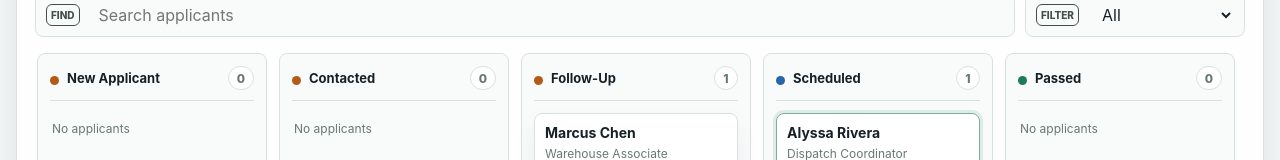
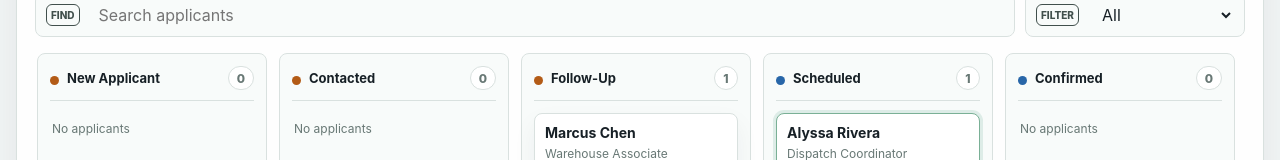
Before and after one commit to jedocaton1997-coder/applicant-tracker-system, a React (Vite) app: page / in a window 1280 px wide. Shown: the part 472-632 px from the top of the page. Built offline with nearby package versions, Linux system fonts and the light colour scheme.

Commit message:
Add confirmed applicant status

```diff
--- a/src/App.tsx
+++ b/src/App.tsx
@@ -5,6 +5,7 @@ type Status =
   | "Contacted"
   | "Follow-Up"
   | "Scheduled"
+  | "Confirmed"
   | "Passed"
   | "Failed"
   | "Cancelled"
@@ -40,7 +41,7 @@ type Applicant = {
   createdAt: string;
 };
 
-const statuses: Status[] = ["New Applicant", "Contacted", "Follow-Up", "Scheduled", "Passed", "Failed", "Cancelled", "No Show"];
+const statuses: Status[] = ["New Applicant", "Contacted", "Follow-Up", "Scheduled", "Confirmed", "Passed", "Failed", "Cancelled", "No Show"];
 
 const messageTypes: MessageType[] = [
   "First Message",
@@ -250,6 +251,7 @@ function mapIndeedStatus(value: string): Status {
   if (status.includes("cancel")) return "Cancelled";
   if (status.includes("reject")) return "Failed";
   if (status.includes("no show")) return "No Show";
+  if (status.includes("confirm")) return "Confirmed";
   if (status.includes("scheduled") || status.includes("interview")) return "Scheduled";
   if (status.includes("follow")) return "Follow-Up";
   if (status.includes("pass")) return "Passed";
@@ -334,6 +336,7 @@ function suggestedMessageType(status: Status): MessageType {
     Contacted: "First Message",
     "Follow-Up": "Follow-Up Message",
     Scheduled: "Interview Confirmation",
+    Confirmed: "Interview Confirmation",
     Passed: "Congratulations Message",
     Failed: "Rejection Message",
     Cancelled: "Reschedule Message",
@@ -488,7 +491,7 @@ export default function App() {
     ).length;
     return {
       total: applicants.length,
-      scheduled: applicants.filter((a) => a.status === "Scheduled").length,
+      scheduled: applicants.filter((a) => ["Scheduled", "Confirmed"].includes(a.status)).length,
       needsFollowUp: applicants.filter((a) => ["Follow-Up", "No Show"].includes(a.status)).length,
       tomorrowInterviews,
     };
--- a/src/index.css
+++ b/src/index.css
@@ -284,7 +284,8 @@ h3 {
   background: var(--orange);
 }
 
-.status-scheduled {
+.status-scheduled,
+.status-confirmed {
   background: var(--blue);
 }
 
```
Also changed, not shown: 1 other file (tests, documents, lock files or other folders).
